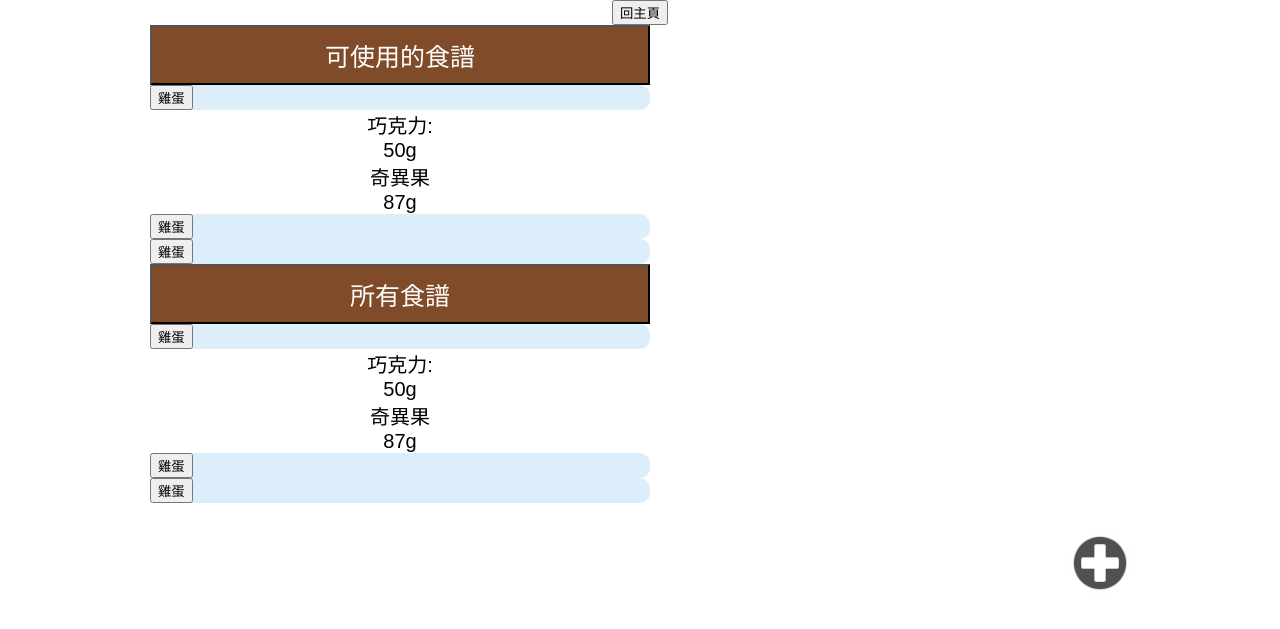
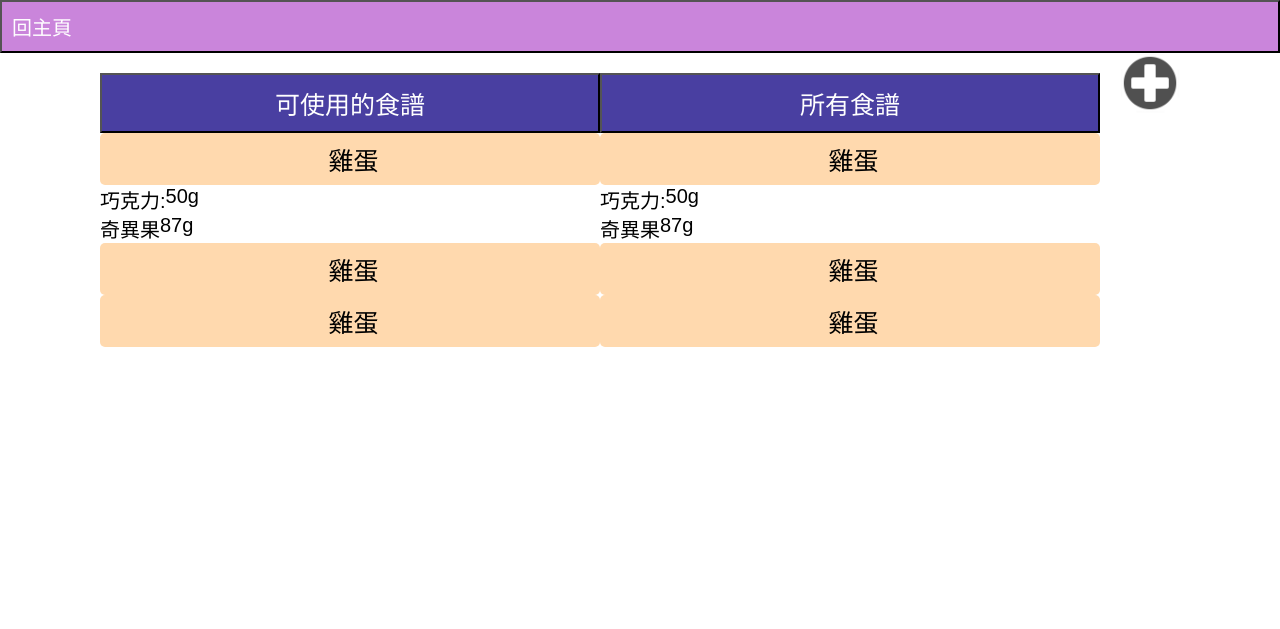
Before and after one commit to Lauren505/pantry, a Flask app: page /recipe in a window 1280 px wide. Shown: the top 629 px of the page. Run offline with Flask 2, Linux system fonts and the light colour scheme.

Commit message:
Add files via upload

```diff
--- a/static/add.js
+++ b/static/add.js
@@ -0,0 +1,5 @@
+const back = document.getElementsByClassName('back')[0];
+
+back.addEventListener('click', event=>{
+    window.location.href = 'http://127.0.0.1:5000/';
+});
--- a/static/recipe.css
+++ b/static/recipe.css
@@ -1,6 +1,5 @@
 .main{
     flex-direction: row;
-    align-items: center;
 }
 
 .add {
@@ -13,9 +12,8 @@
     opacity: 0.8;
     display: flex;
     width: 60px;
-    height: auto;
-    margin-top: 30px;
-    margin-left: 920px;
+    height: 60px;
+    margin-right: 20px;
 }
 
 .add_btn:hover {
@@ -40,15 +38,15 @@
     width: 500px;
     text-transform: uppercase;
     text-decoration: none;
-    background: rgb(128, 75, 41);
+    background: rgb(73, 63, 161);
     padding: 10px;
     transition: all 0.4s ease 0s;
 }
 
 .all:hover {
     color: #000000 !important;
-    background: rgb(255, 98, 0);
-    border-color: rgb(119, 65, 30) !important;
+    background: rgb(120, 100, 209);
+    border-color: rgb(112, 112, 112) !important;
     transition: all 0.4s ease 0s;
     }
 
@@ -72,7 +70,11 @@
 
 }
 
-
+.selectlist{
+    display: flex;
+    flex-direction: row;
+    padding: 20px;
+}
 
 .selectlist label{
     font-size: 25px;
@@ -108,7 +110,7 @@
     border-top: 0;
 }
 
-.itemdetail{
+.re_name{
     text-align: center;
     font-size: 25px;
     padding: 8px;
@@ -125,10 +127,54 @@
     border-radius: 5px;
 
 }
-.itemdetail:focus{
+.re_name:focus{
     background-color: #e9ad53;
 }
 
-.itemdetail:hover{
+.re_name:hover{
     border: 2px solid #9F9F9F;
 }
+
+.material {
+    display: flex;
+    flex-direction: row;
+    text-align: center;
+}
+
+.material_name {
+    text-align: center;
+    font-weight: 500;
+}
+
+.material_weight {
+    text-align: center;
+    font-weight: 500;
+}
+
+.back {
+    width: 100%;
+  }
+
+  .back button {
+    display: flex;
+    width: 100%;
+    padding: 10px;
+    font-size: 20px;
+    text-align: right;
+  }
+
+  .back button:hover{
+    background-color: #CA85DB;
+    transition: 0.3s;
+    color: white;
+  }
+
+  .withbtn {
+      display: flex;
+      flex-direction: row;
+  }
+
+.redetail{
+    display: flex;
+    flex-direction: column;
+}
```
Also changed, not shown: static/add_recipe.css (+39 -5 lines), static/add_recipe.js (added, +10 -0 lines), static/addstyle.css (+15 -1 lines), static/recipe.js (+49 -3 lines).
